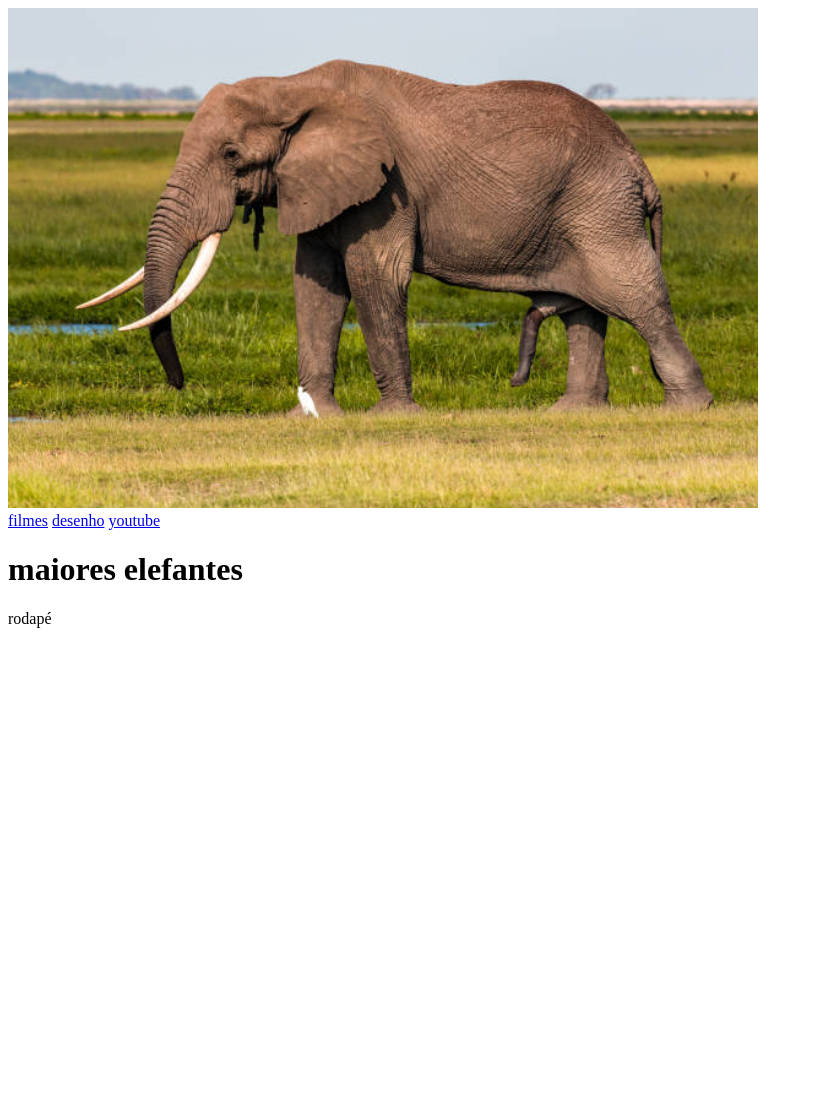
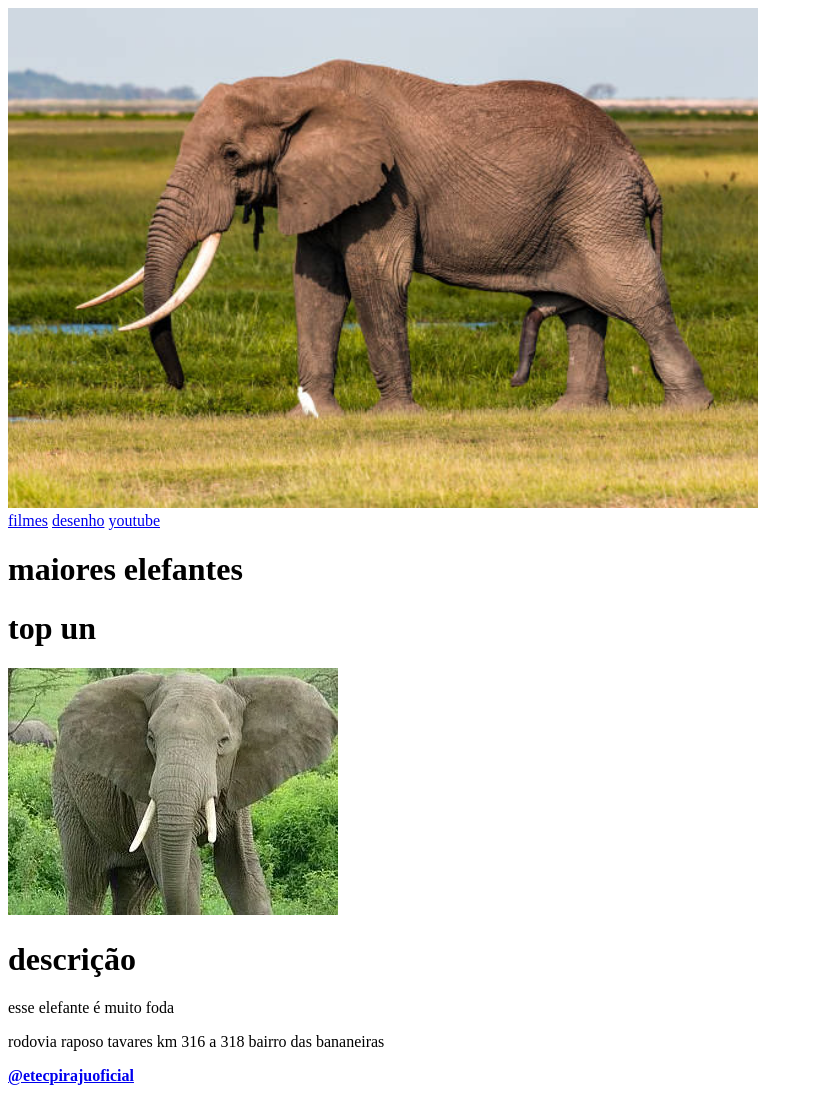
Before and after one commit to spinolaVH/supositorio67, a plain HTML site: page index.html in a window 1280 px wide. Shown: the whole page, without its empty margins (0-813 px from the left). Before the commit the page ends 800 px from the top, so only its background shows below. Drawn offline with Linux system fonts and the light colour scheme.

Commit message:
inserindo tags de rotulos <label>, paragrafos <p> e incorporação do iframe do youtube

```diff
--- a/index.html
+++ b/index.html
@@ -35,10 +35,21 @@
         <!-- conteudo principal da pagina -->
         <h1>maiores elefantes</h1>
         <!-- titulo principal da pagina -->
+         <h1>top un</h1>
+         <img src="images.webp" alt="elefante pica">
+         <h1>descrição</h1>
+         <p>
+        esse elefante é muito foda
+         </p>
     </main>
     <footer>
         <!-- rodapé da pagina informações gerais -->
-        rodapé
+        <label for="">rodovia raposo tavares km 316 a 318</label>
+        <label for="">bairro das bananeiras</label>
+        <p>
+            <a href="https://www.instagram.com/etecpirajuoficial/" target="_blank"><b> @etecpirajuoficial</b></a>
+        </p>
+        <!-- a tag label é um rotulo -->
     </footer>
 </body>
 </html>
```
Also changed, not shown: download.webp (added), images.webp (added).
